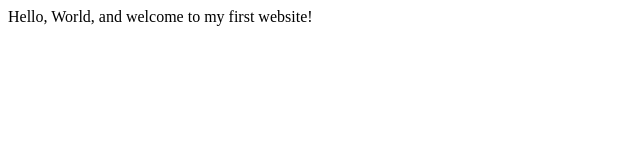
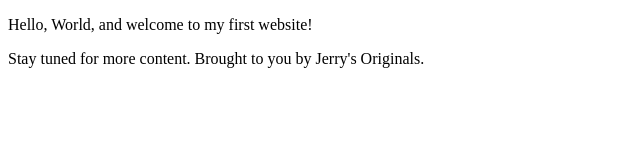
Before and after one commit to Gerardo-Castillo/gerardo-castillo.github.io, a plain HTML site: page index.html in a window 1280 px wide. Shown: the whole page, without its empty margins (0-640 px from the left). Drawn offline with Linux system fonts and the light colour scheme.

Commit message:
Skill Check 1
Updated

```diff
--- a/index.html
+++ b/index.html
@@ -3,9 +3,11 @@
     <head>
         <meta charset="utf-8">
         <meta name="viewport" content="width=device-width, initial-scale=1.0">
-        <title>My First Website</title>
+        <meta name="author" content="Gerardo Castillo">
+        <title>GC Inc | Creative Stradegiest</title>
     </head>
     <body>
-       Hello, World, and welcome to my first website!
+       <p>Hello, World, and welcome to my first website!</p>
+       <p>Stay tuned for more content. Brought to you by Jerry's Originals.</p>
     </body>
 </html>
```
Also changed, not shown: 1 other file.
